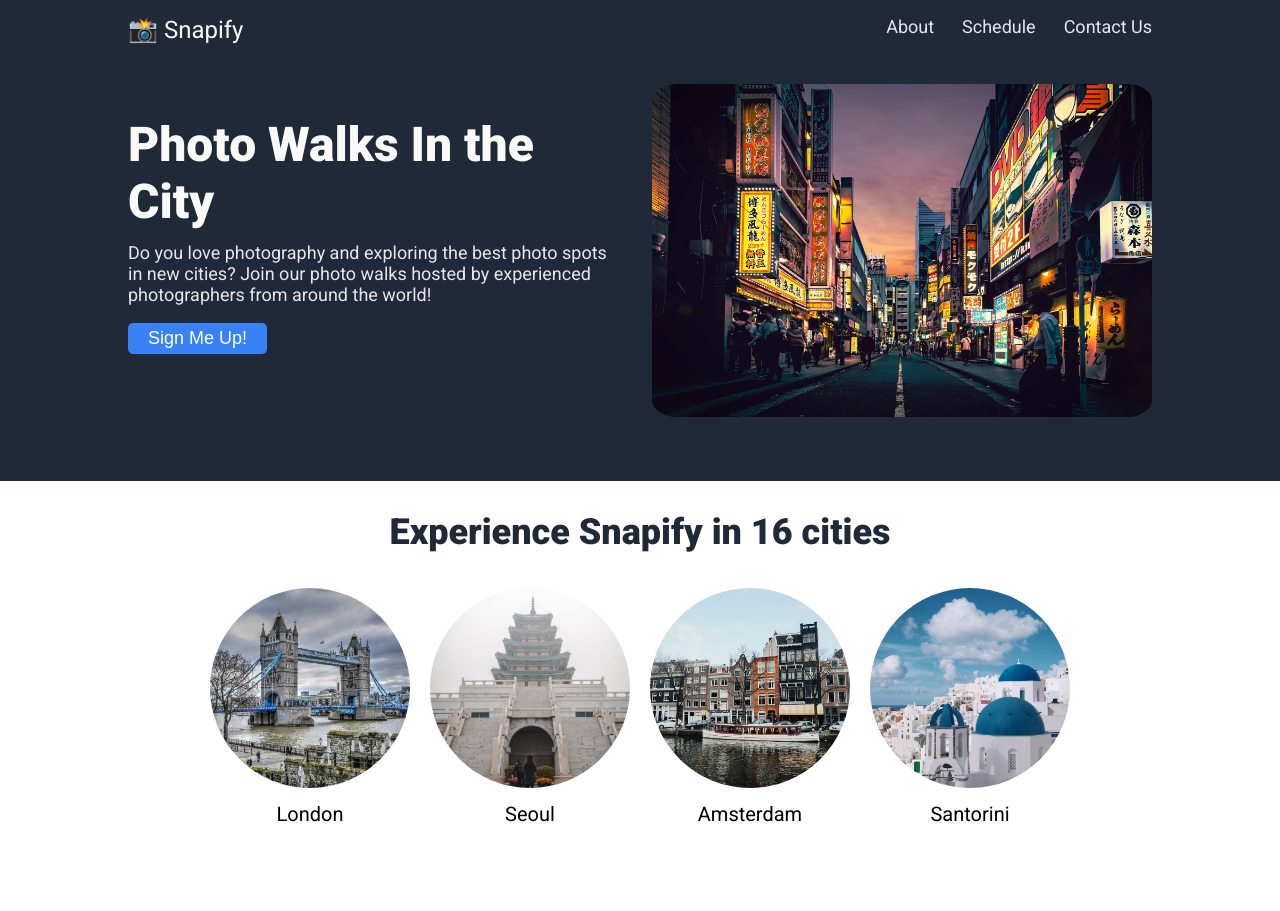
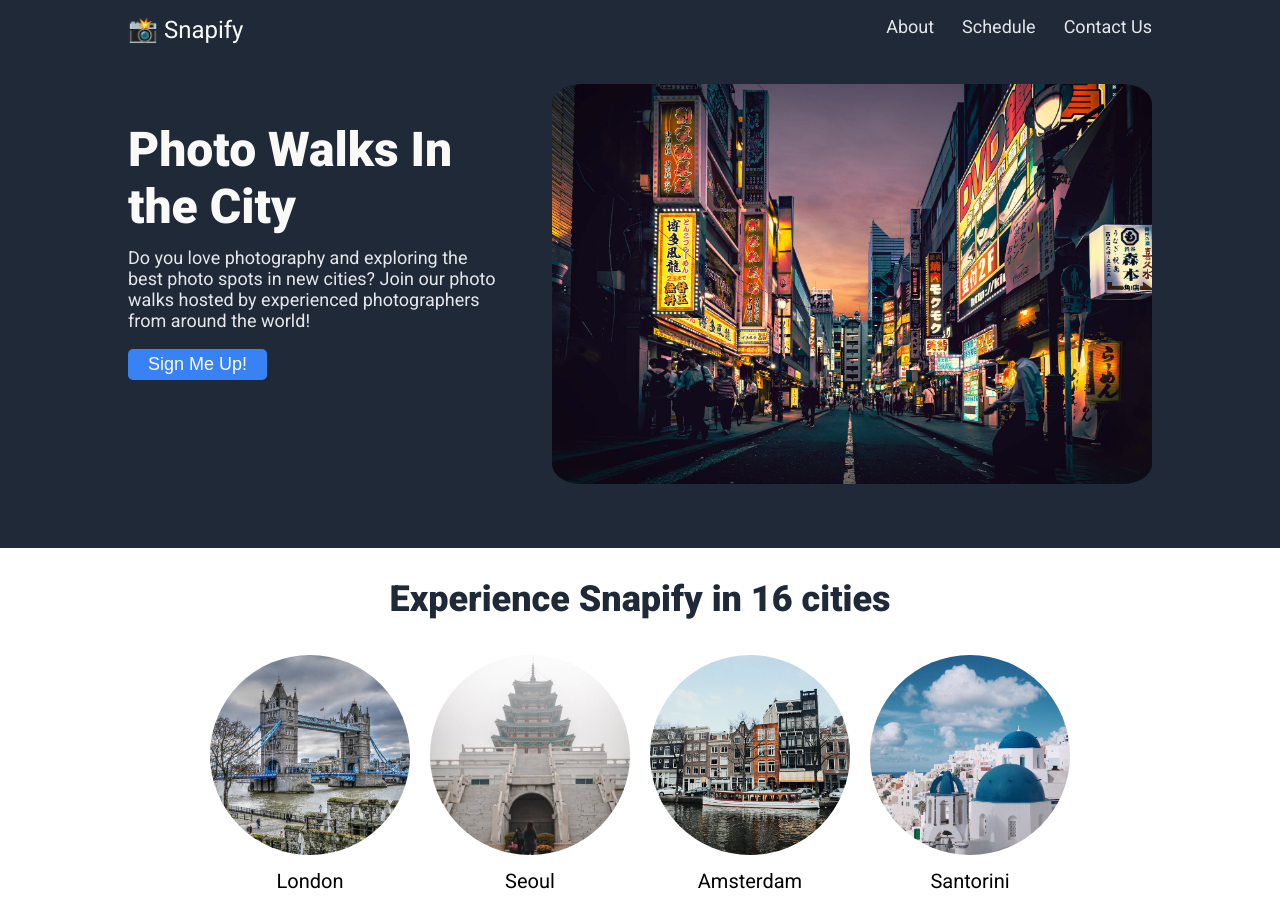
Before and after one commit to averygan/landing-page, a plain HTML site: page index.html in a window 1280 px wide. Shown: the top 911 px of the page. Drawn offline with Linux system fonts and the light colour scheme.

Commit message:
changed hero banner styling

```diff
--- a/index.html
+++ b/index.html
@@ -25,7 +25,7 @@
     <button>Sign Me Up!</button>
     </div>
     <div class="hero-image">
-      <img src="images/hero.jpeg" alt="Image of city street" width="500">
+      <img src="images/hero.jpeg" alt="Image of city street" width="600">
     </div>
   </div>
   <!--INFO CARDS-->
--- a/style.css
+++ b/style.css
@@ -42,7 +42,7 @@
   display: flex;
   background-color: #1F2937;
   padding: 30px 10% 60px 10%;
-  gap: 40px;
+  gap: 50px;
 }
 
 h1 {
@@ -59,6 +59,9 @@
 
 .hero-content {
   flex: 1;
+  align-self: center;
+  margin-top: -10%;
+  flex-wrap: wrap;
 }
 
 .hero-image {
```
